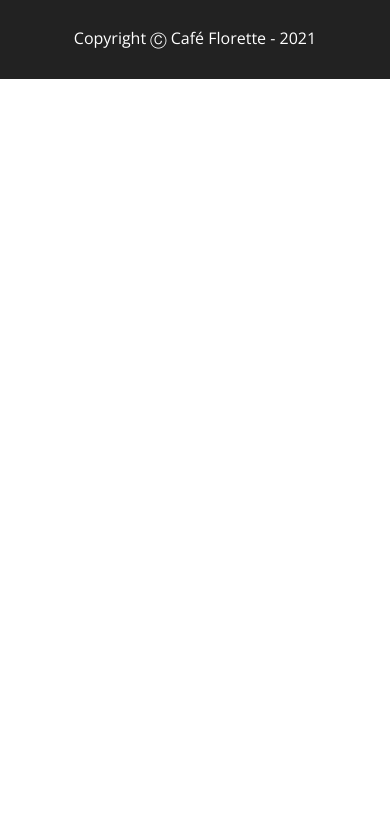
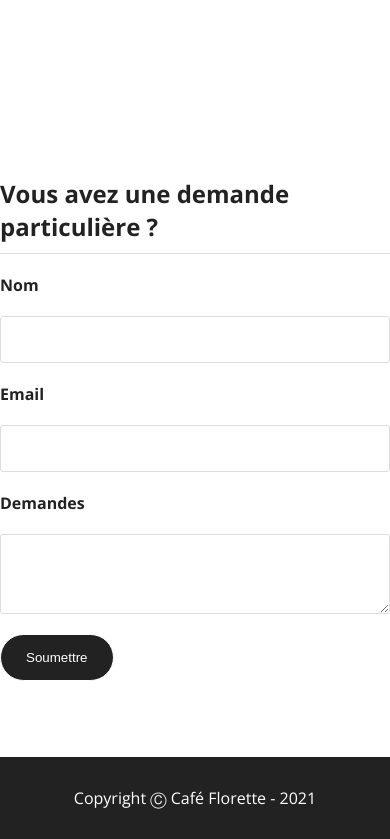
Before and after one commit to Jerrylejer/Caf-Florette, a plain HTML site: page Cafe Florette/contact.html in a window 390 px wide. Shown: the part 115-954 px from the top of the page. Before the commit the page ends 844 px from the top, so only its background shows below. Drawn offline with nearby package versions, Linux system fonts and the light colour scheme.

Commit message:
Version finale à améliorer- non responsive

```diff
--- a/Cafe Florette/contact.html
+++ b/Cafe Florette/contact.html
@@ -34,6 +34,22 @@
         </ul>
       </nav>
     </header>
+    <section class="contact">
+      <div class="contact-form-container">
+        <form action="#">
+          <h1 class="underline">Vous avez une demande particulière ?</h1>
+          <label class="my-20" for="name">Nom</label>
+          <input type="text" name="name" id="name" />
+          <label class="my-20" for="email">Email</label>
+          <input type="email" name="email" id="email" />
+          <label class="my-20" for="question">Demandes</label>
+          <textarea name="demandes" id="demandes"></textarea>
+          <div>
+            <button class="btn btn-dark my-20">Soumettre</button>
+          </div>
+        </form>
+      </div>
+    </section>
     <footer>
       <p>Copyright &#9400; Café Florette - 2021</p>
     </footer>
--- a/Cafe Florette/css/style.css
+++ b/Cafe Florette/css/style.css
@@ -197,12 +197,20 @@ p {
   width: 50%;
 }
 
+.fas {
+  transform: scale(3);
+  padding-bottom: 15px;
+}
+
 /* person */
 
 .person {
   height: 400px;
   background: url(../images/lesly-juarez-1AhGNGKuhR0-unsplash.jpg) center
-    center/cover;
+    center/ cover;
+  /* permet de repositionner l'image recadrée dans son compartiment - pratique !!! */
+  /* fonctionne avec top, bottom, right, ... % et px */
+  background-position: top;
 }
 
 /* reservation */
@@ -215,7 +223,7 @@ p {
 
 .where {
   overflow: auto;
-  min-height: 100vh;
+  min-height: 90vh;
 }
 
 .where-img {
@@ -242,3 +250,34 @@ footer {
 footer p {
   margin-bottom: 0px;
 }
+
+/* CONTACT */
+
+.contact {
+  padding: 180px 0px 100px 0px;
+  height: 90vh;
+}
+
+.contact-form-container {
+  /* la div à un comportement block (l'un en dessous de l'autre et prend toute la ligne, pas de display particulier à modifier */
+  max-width: 600px;
+  margin: auto;
+}
+.contact-form-container form label {
+  /* display block pour un label par ligne ou enfermer les inputs et labels dans une div individuelle = comportmement block d'office */
+  display: block;
+  font-weight: 700;
+}
+
+.contact-form-container form input,
+textarea {
+  display: block;
+  width: 100%;
+  padding: 15px;
+  border: 1px solid #ddd;
+  border-radius: 3px;
+}
+
+.contact-form-container form textarea {
+  min-height: 80px;
+}
```
Also changed, not shown: Cafe Florette/index.html (+3 -4 lines).
